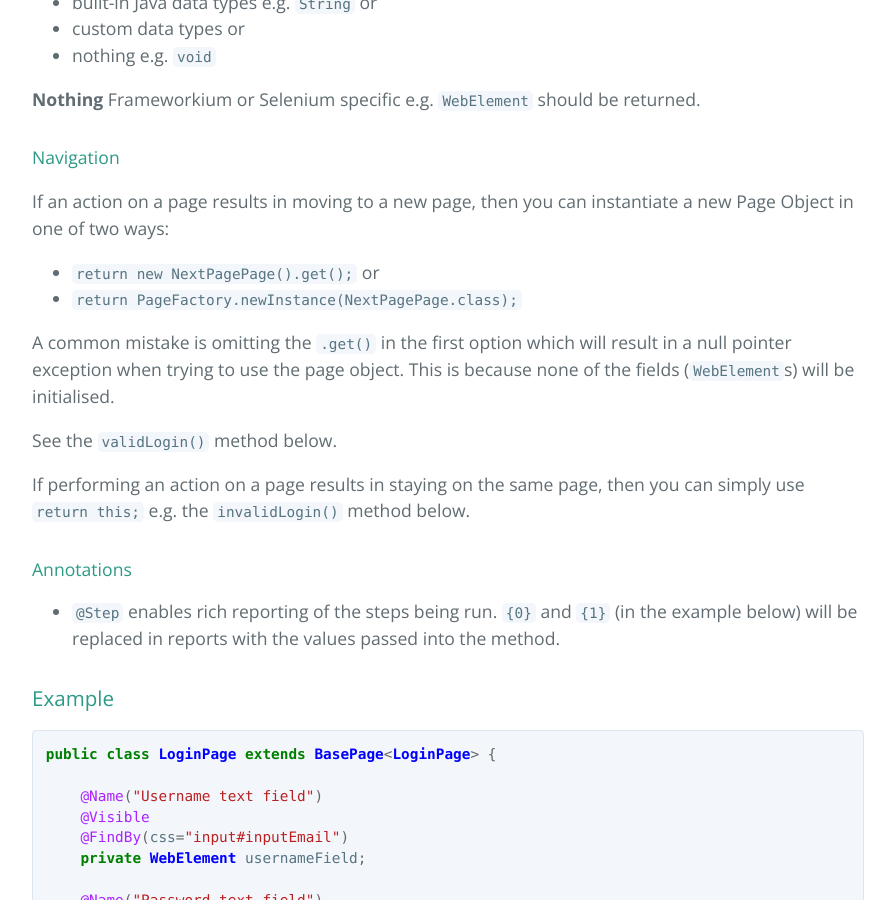
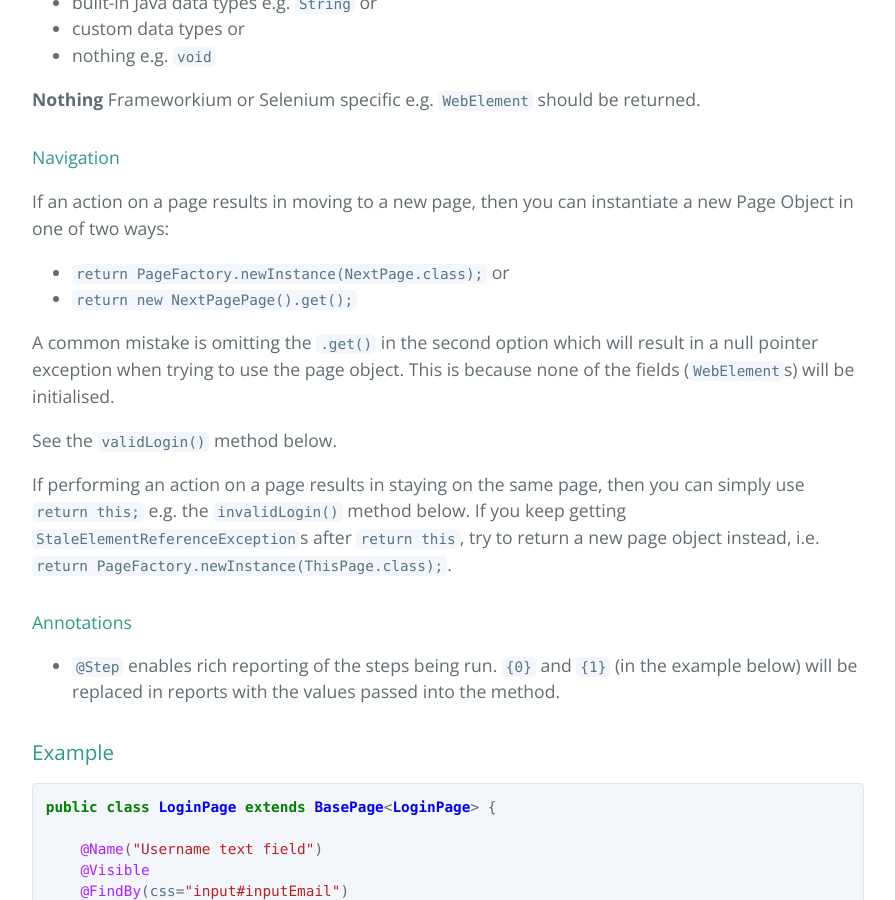
Before and after one commit to Frameworkium/frameworkium.github.io, a Jekyll site: the page built from _pages/Page-Objects.md, in a window 1280 px wide and 900 px high, scrolled down 1240 px. Shown: the whole window, without its empty margins (192-1087 px from the left). Built offline with Jekyll 4.4.1, drawn with Linux system fonts in a browser that asks for light colours.

Commit message:
Improved Page-Objects

```diff
--- a/_pages/Page-Objects.md
+++ b/_pages/Page-Objects.md
@@ -41,17 +41,20 @@ All `public` methods on the page (the page's interface) should return either:
 If an action on a page results in moving to a new page, then you can instantiate a new
 Page Object in one of two ways:
 
-- `return new NextPagePage().get();` or
-- `return PageFactory.newInstance(NextPagePage.class);`
+- `return PageFactory.newInstance(NextPage.class);` or
+- `return new NextPagePage().get();`
 
-A common mistake is omitting the `.get()` in the first option which will result
+A common mistake is omitting the `.get()` in the second option which will result
 in a null pointer exception when trying to use the page object.
 This is because none of the fields (`WebElement`s) will be initialised.
 
 See the `validLogin()` method below.
 
-If performing an action on a page results in staying on the same page, then you can simply use
-`return this;` e.g. the `invalidLogin()` method below.
+If performing an action on a page results in staying on the same page,
+then you can simply use `return this;` e.g. the `invalidLogin()` method below.
+If you keep getting `StaleElementReferenceException`s after `return this`, try
+to return a new page object instead, i.e.
+`return PageFactory.newInstance(ThisPage.class);`.
 
 #### Annotations
 
```
